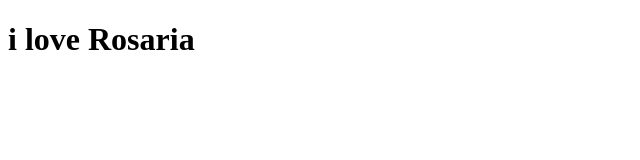
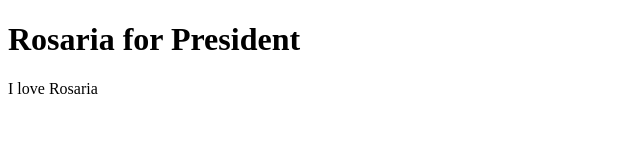
Before and after one commit to katherinelinn/notsure, a plain HTML site: page index.html in a window 1280 px wide. Shown: the whole page, without its empty margins (0-640 px from the left). Drawn offline with Linux system fonts and the light colour scheme.

Commit message:
Update index.html

```diff
--- a/index.html
+++ b/index.html
@@ -1,14 +1,16 @@
+
 <!DOCTYPE html>
 
 <html>
 
 <head>
-<title>Rosaria for president</title>
-<link rel="icon" type="image/png" href=https://static.wikia.nocookie.net/gensin-impact/images/f/f6/Character_Rosaria_Thumb.png/revision/latest/top-crop/width/360/height/360?cb=20210330074500"
+  <title>Rosaria for president 2022</title>
+  <link rel="icon" type="image/png" href= "https://static.wikia.nocookie.net/gensin-impact/images/f/f6/Character_Rosaria_Thumb.png/revision/latest/top-crop/width/360/height/360?cb=20210330074500"
 </head>
 
 <body>
-  <h1>i love Rosaria</h1>
+<h1>Rosaria for President</h1>
+  <p>I love Rosaria</p>
 </body>
 
 </html>
```
